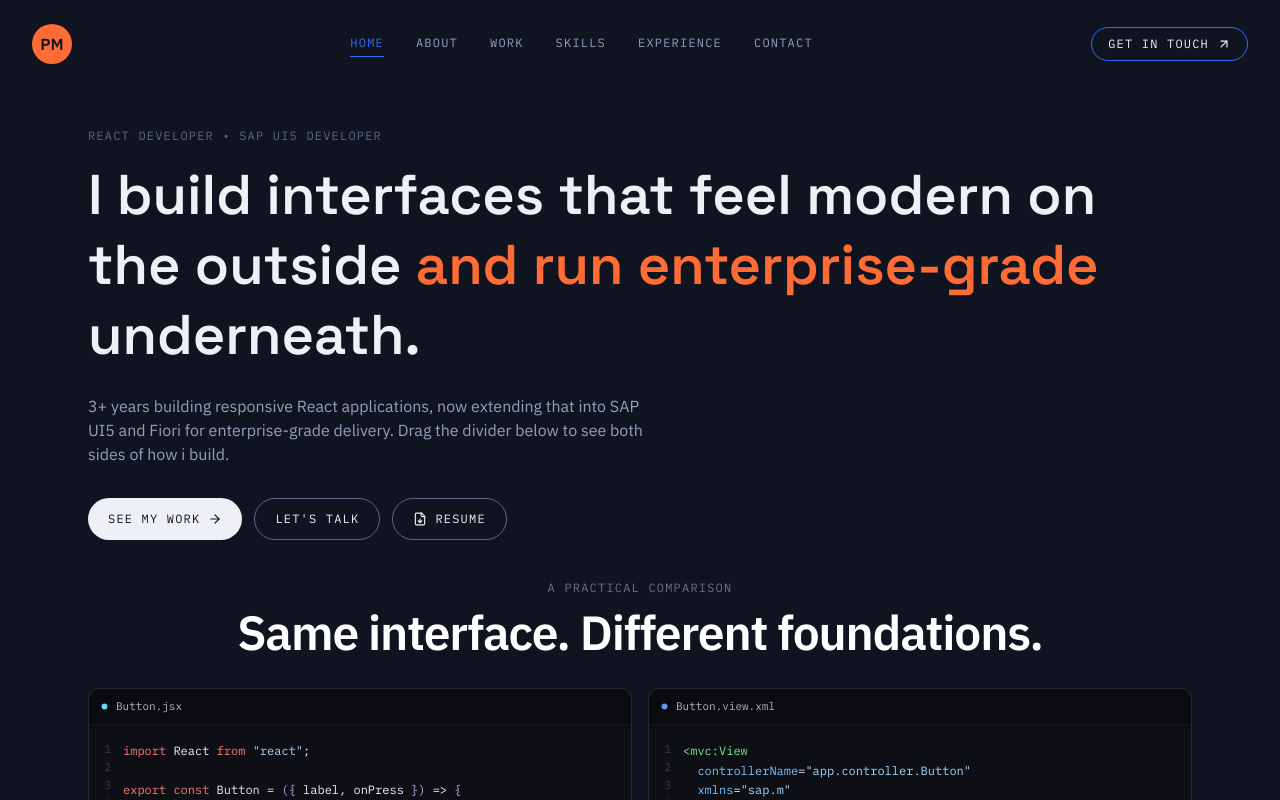
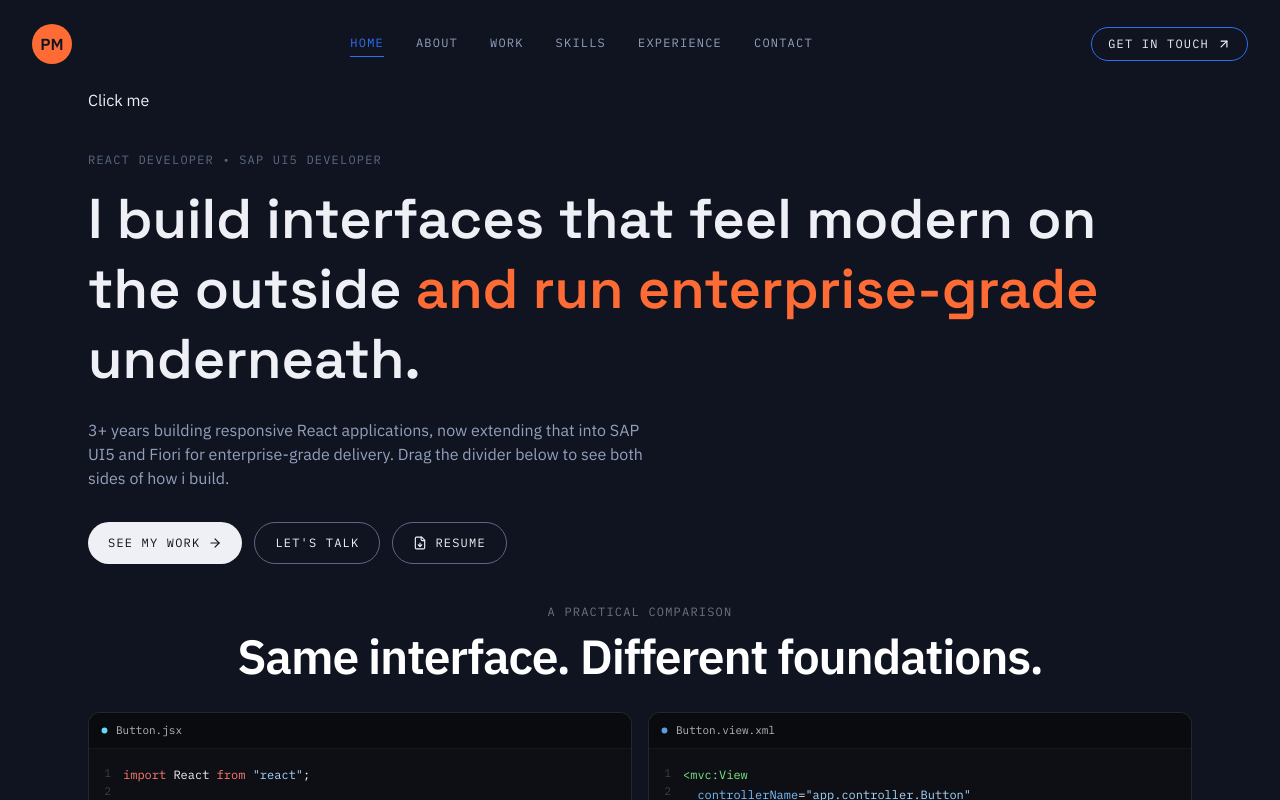
Before and after one commit to VickyDevlo/portfolio, a React (Vite) app: page / in a window 1280 px wide. Shown: the top 800 px of the page. Built offline with nearby package versions, Linux system fonts and the light colour scheme.

Commit message:
toast updated

```diff
--- a/src/pages/Home.jsx
+++ b/src/pages/Home.jsx
@@ -3,12 +3,18 @@
 import { FeaturedWork } from "../components/FeaturedWork";
 import { ExploreMore } from "../components/ExploreMore";
 import { HeroSection } from "../components/HeroSection";
+import { useToast } from "../hooks/useToast";
 
 export const Home = () => {
   usePageTitle("React & SAP UI5 Developer");
+const toast = useToast()
+  const handleClick = () =>{
+    toast.success("hello")
+  }
 
   return (
     <>
+    <button onClick={handleClick}>Click me</button>
       <HeroSection />
       <HighlightStrip />
       <FeaturedWork />
--- a/src/shared/ContactForm.jsx
+++ b/src/shared/ContactForm.jsx
@@ -1,4 +1,4 @@
-import React, { useState } from "react";
+import React, { useEffect, useState } from "react";
 import emailjs from "@emailjs/browser";
 import { useToast } from "../hooks/useToast";
 
@@ -43,6 +43,7 @@
         toast.error("Something went wrong. Please try again.");
       });
   };
+
 
   const inputClasses =
     "bg-transparent border border-mistdim/40 focus:border-ember rounded-lg px-4 py-3 text-paper placeholder-mist/50 font-body text-[15px] outline-none transition-colors duration-200 w-full";
--- a/src/shared/toast/ToastViewport.jsx
+++ b/src/shared/toast/ToastViewport.jsx
@@ -5,7 +5,7 @@
 
   return (
     <div
-      className="fixed top-6 right-6 z-[100] flex flex-col gap-3 w-full max-w-sm pointer-events-none"
+      className="fixed top-5 sm:right-5 z-[100] flex flex-col gap-3 w-full max-w-sm pointer-events-none px-2"
       aria-live="polite"
       aria-atomic="true"
     >
```
